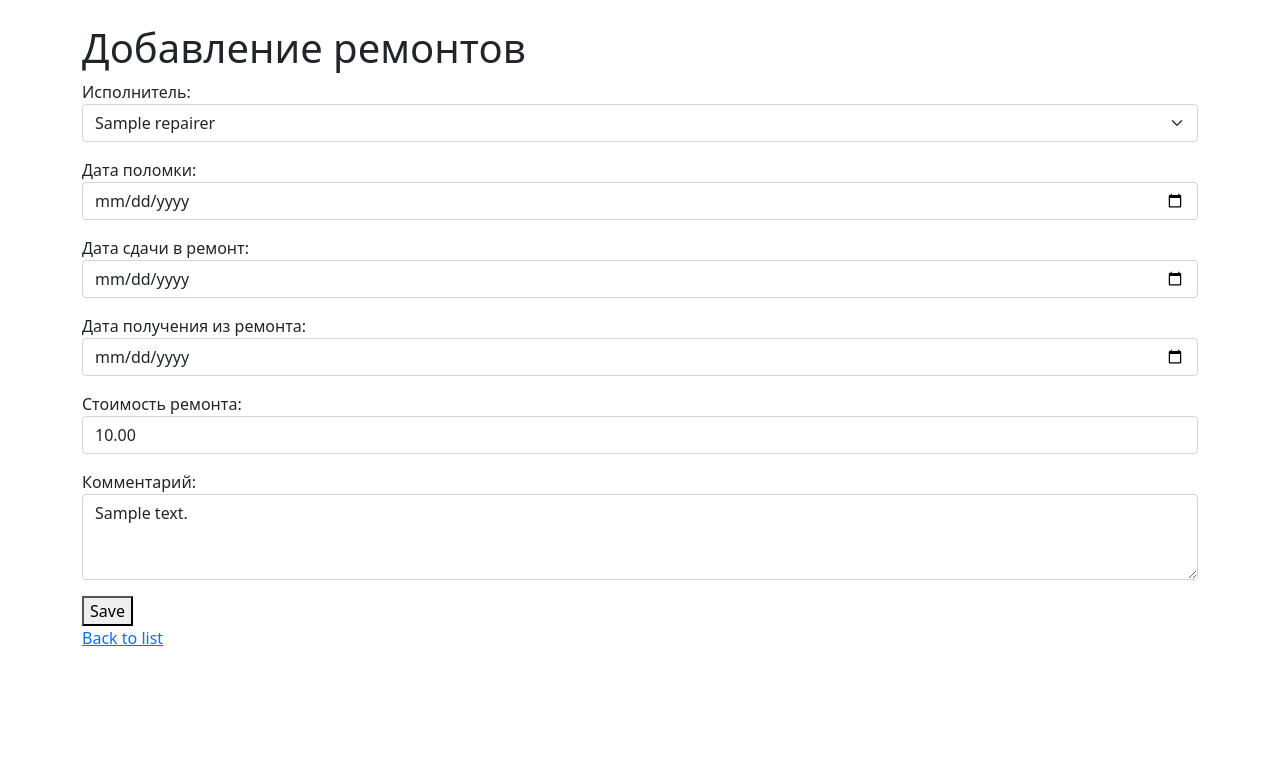
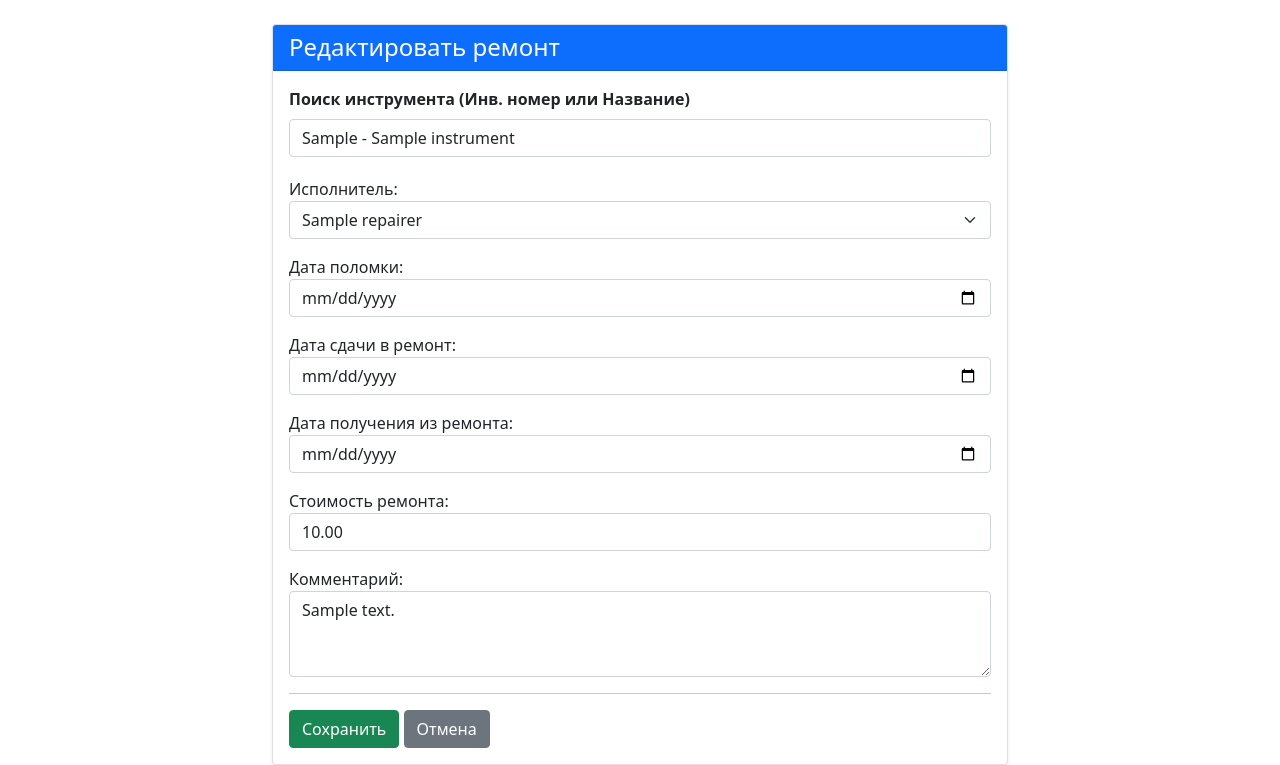
Before and after one commit to botnbot/instrument_control, a Django app: page /repairs/1/update/ in a window 1280 px wide. Shown: the part 58-823 px from the top of the page. Before the commit the page ends 704 px from the top, so only its background shows below. Run offline with Django 5.2, Linux system fonts and the light colour scheme; a user stored in the database is signed in; tables that the repository leaves empty hold one stand-in row (values such as "Sample post"); some libraries are stand-ins or nearby versions.

Commit message:
instrument fild modified

```diff
--- a/core/templates/core/repairs/repairs_form.html
+++ b/core/templates/core/repairs/repairs_form.html
@@ -1,11 +1,101 @@
 {% extends "base.html" %}
+{% block title %}{% if form.instance.pk %}Редактировать ремонт{% else %}Добавить ремонт{% endif %}{% endblock %}
 
 {% block content %}
-  <h1>Добавление ремонтов</h1>
-  <form method="post" enctype="multipart/form-data">
-    {% csrf_token %}
-    {{ form.as_p }}
-    <button type="submit">Save</button>
-  </form>
-  <a href="{% url 'core:instrument_list' %}">Back to list</a>
+<div class="row justify-content-center">
+    <div class="col-md-8">
+        <div class="card shadow-sm">
+            <div class="card-header bg-primary text-white">
+                <h4 class="mb-0">{% if form.instance.pk %}Редактировать ремонт{% else %}Отправить в ремонт{% endif %}</h4>
+            </div>
+            <div class="card-body">
+                <form method="post" id="repair-form">
+                    {% csrf_token %}
+
+                    <!-- 1. Поле поиска инструмента -->
+                    <div class="mb-3">
+                        <label class="form-label fw-bold">Поиск инструмента (Инв. номер или Название)</label>
+                        <input type="text" id="instrument-search" class="form-control"
+                               placeholder="Начните вводить номер..." autocomplete="off">
+                        <!-- Сюда будут выводиться подсказки -->
+                        <div id="search-results" class="list-group mt-1"></div>
+
+                        <!-- 2. Скрытое стандартное поле Django, куда JS запишет ID -->
+                        {{ form.instrument }}
+                    </div>
+
+                    <!-- 3. Остальные поля формы (кроме instrument) -->
+                    {% for field in form %}
+                        {% if field.name != 'instrument' %}
+                            <div class="mb-3">
+                                {{ field.label_tag }}
+                                {{ field }}
+                                {% if field.errors %}
+                                    <div class="text-danger">{{ field.errors }}</div>
+                                {% endif %}
+                            </div>
+                        {% endif %}
+                    {% endfor %}
+
+                    <hr>
+                    <button type="submit" class="btn btn-success">Сохранить</button>
+                    <a href="{% url 'core:repair_list' %}" class="btn btn-secondary">Отмена</a>
+                </form>
+            </div>
+        </div>
+    </div>
+</div>
+
+<!-- 4. Скрипт для работы автодополнения -->
+<script>
+    document.addEventListener('DOMContentLoaded', function() {
+        const searchInput = document.getElementById('instrument-search');
+        const resultsBox = document.getElementById('search-results');
+        const hiddenInput = document.getElementById('id_instrument');
+
+        let timeout = null;
+
+        searchInput.addEventListener('input', function() {
+            clearTimeout(timeout);
+            const query = this.value.trim();
+
+            if (query.length < 2) {
+                resultsBox.innerHTML = '';
+                return;
+            }
+
+            // Задержка 300мс, чтобы не слать запрос на каждую букву
+            timeout = setTimeout(() => {
+                fetch(`/api/search-instruments/?q=${encodeURIComponent(query)}`)
+                    .then(response => response.json())
+                    .then(data => {
+                        resultsBox.innerHTML = '';
+                        if (data.results.length === 0) {
+                            resultsBox.innerHTML = '<div class="list-group-item text-muted">Ничего не найдено</div>';
+                            return;
+                        }
+                        data.results.forEach(item => {
+                            const btn = document.createElement('button');
+                            btn.type = 'button';
+                            btn.className = 'list-group-item list-group-item-action';
+                            btn.textContent = item.text;
+                            btn.onclick = function() {
+                                // При клике: подставляем текст в поиск и ID в скрытое поле
+                                searchInput.value = item.text;
+                                hiddenInput.value = item.id;
+                                resultsBox.innerHTML = ''; // Скрываем список
+                            };
+                            resultsBox.appendChild(btn);
+                        });
+                    });
+            }, 300);
+        });
+
+        // Если мы открыли форму для редактирования существующего ремонта
+        {% if form.instance.instrument %}
+            searchInput.value = "{{ form.instance.instrument.inventory_N }} - {{ form.instance.instrument.name }}";
+            hiddenInput.value = "{{ form.instance.instrument.id }}";
+        {% endif %}
+    });
+</script>
 {% endblock %}
```
